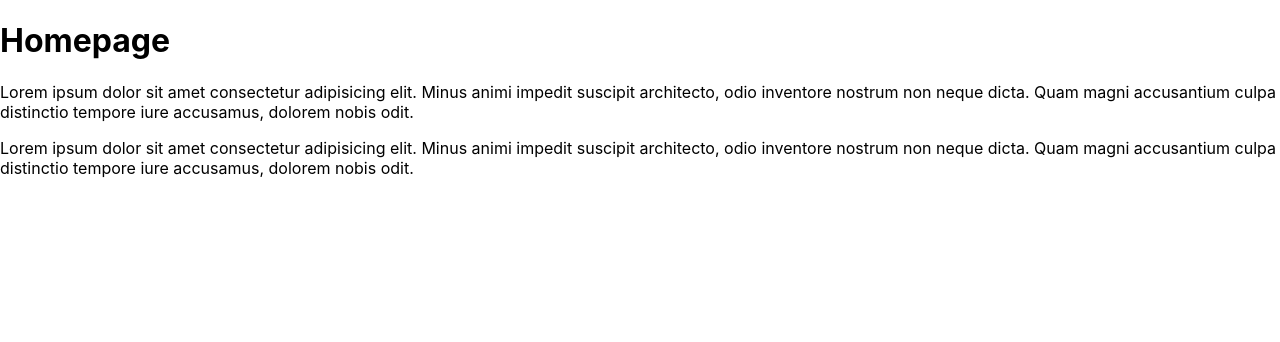
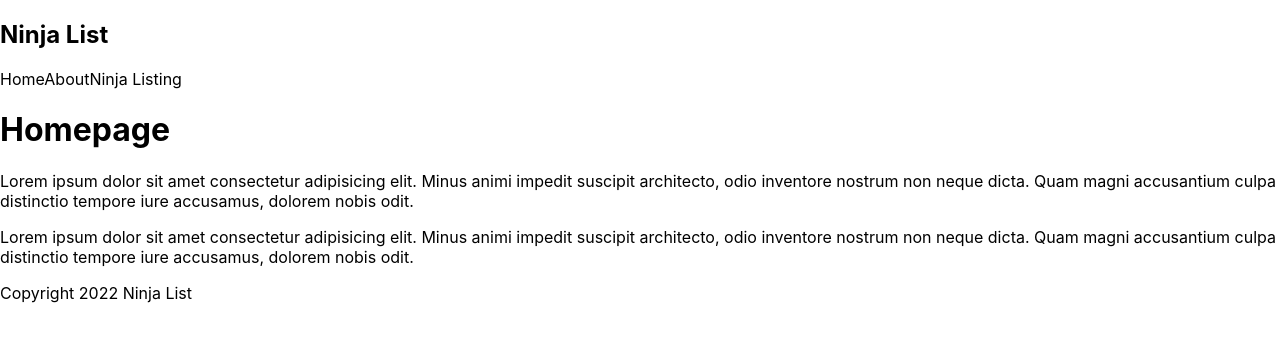
Before and after one commit to ioan-thomas/learn-NextJS, a Next.js app: page / in a window 1280 px wide. Shown: the top 342 px of the page. Built offline with nearby package versions, Linux system fonts and the light colour scheme.

Commit message:
feat: homepage layout

```diff
--- a/pages/index.js
+++ b/pages/index.js
@@ -1,12 +1,16 @@
 import Head from 'next/head'
+import Footer from '../components/Footer'
+import Navbar from '../components/Navbar'
 import styles from '../styles/Home.module.css'
 
 export default function Home() {
   return (
     <div>
+      <Navbar/>
       <h1>Homepage</h1>
       <p>Lorem ipsum dolor sit amet consectetur adipisicing elit. Minus animi impedit suscipit architecto, odio inventore nostrum non neque dicta. Quam magni accusantium culpa distinctio tempore iure accusamus, dolorem nobis odit.</p>
       <p>Lorem ipsum dolor sit amet consectetur adipisicing elit. Minus animi impedit suscipit architecto, odio inventore nostrum non neque dicta. Quam magni accusantium culpa distinctio tempore iure accusamus, dolorem nobis odit.</p>
+      <Footer/>
     </div>
   )
 }
```
